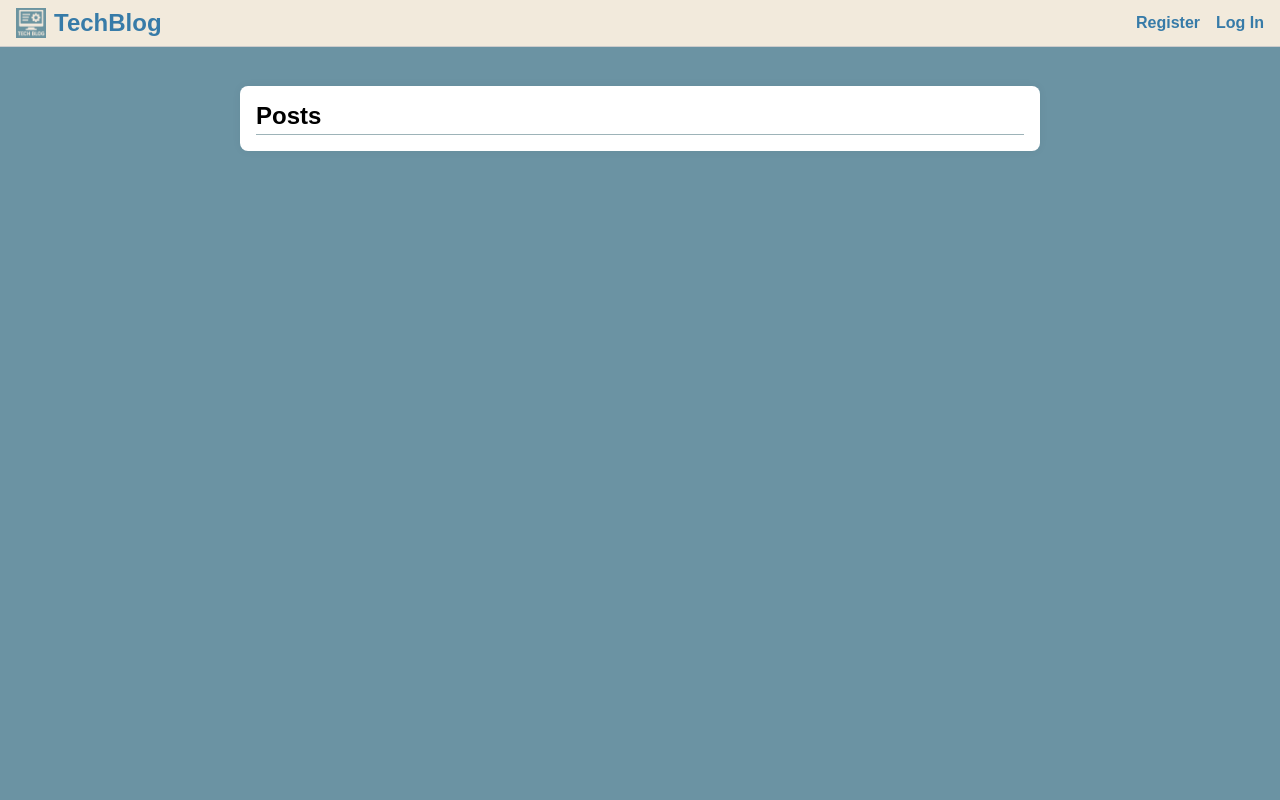
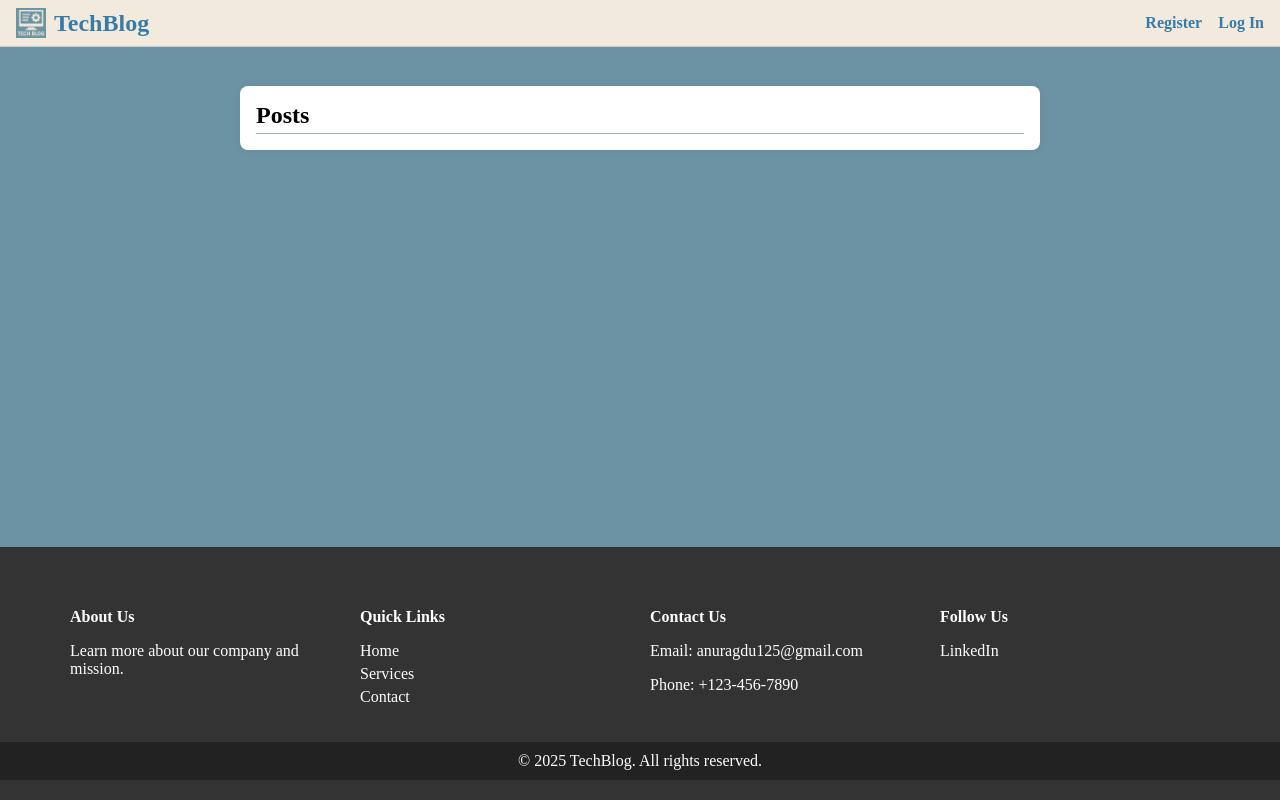
Before and after one commit to AnuragDubey14/TechBlog, a Flask app: page / in a window 1280 px wide. Run offline with Flask 3, Linux system fonts and the light colour scheme; data that the repository does not hold is empty.

Commit message:
added footer

```diff
--- a/blog/static/style.css
+++ b/blog/static/style.css
@@ -3,9 +3,16 @@
   box-sizing: border-box;
 }
 
-html {
-  font-family: sans-serif;
-  /* background: #6b93a3; */
+html, body {
+  height: 100%;
+  margin: 0;
+  padding: 0;
+  display: flex;
+  flex-direction: column;
+}
+
+main {
+  flex: 1; /* Pushes footer to bottom */
 }
 
 body {
@@ -127,3 +134,91 @@ nav ul a:hover {
 .content textarea { min-height: 12em; resize: vertical; }
 input.danger { color: #cc2f2e; }
 input[type=submit] { align-self: start; min-width: 10em; background-color:#6b93a3;}
+
+
+footer {
+    background-color: #333;
+    color: #fff;
+    padding: 20px 0;
+}
+
+.footer-container {
+    display: flex;
+    justify-content: space-around;
+    max-width: 1200px;
+    margin: 0 auto;
+    padding: 20px;
+}
+
+.footer-section {
+    flex: 1;
+    margin: 0 10px;
+}
+
+.footer-section h4 {
+    margin-bottom: 10px;
+}
+
+.footer-section ul {
+    list-style: none;
+    padding: 0;
+}
+
+.footer-section ul li {
+    margin-bottom: 5px;
+}
+
+.footer-section ul li a {
+    color: #fff;
+    text-decoration: none;
+}
+
+.footer-section ul li a:hover {
+    text-decoration: underline;
+}
+
+.footer-bottom {
+    text-align: center;
+    padding: 10px 0;
+    background-color: #222;
+}
+
+.footer-bottom p {
+    margin: 0;
+}
+
+.footer-section .social-links {
+    display: flex;
+    gap: 10px;
+}
+
+.footer-section .social-links li {
+    display: inline;
+}
+
+.footer-section .social-links li a {
+    color: #fff;
+    text-decoration: none;
+}
+
+.footer-section .social-links li a:hover {
+    text-decoration: underline;
+}
+
+
+/* Footer responsive */
+@media (max-width: 768px) {
+  .footer-container {
+    flex-direction: column;
+    text-align: center;
+    gap: 20px;
+  }
+
+  .footer-section {
+    margin: 10px 0;
+  }
+
+  .footer-section .social-links {
+    justify-content: center;
+  }
+}
--- a/blog/templates/base.html
+++ b/blog/templates/base.html
@@ -1,18 +1,23 @@
 <!-- base.html -->
-<!doctype html>
+<!DOCTYPE html>
 <html lang="en">
   <head>
-  <meta charset="UTF-8">
-  <!-- <title>{% block title %}TechBlog{% endblock %}</title> -->
+    <meta charset="UTF-8" />
     <title>TechBlog</title>
-  <link rel="stylesheet" href="{{ url_for('static', filename='style.css') }}">
-  <link rel="icon" href="{{ url_for('static', filename='favicon.ico') }}">
+    <link
+      rel="stylesheet"
+      href="{{ url_for('static', filename='style.css') }}"
+    />
+    <link rel="icon" href="{{ url_for('static', filename='favicon.ico') }}" />
   </head>
 
   <body>
     <nav class="navbar">
       <a class="navbar-brand" href="{{ url_for('blog.index') }}">
-      <img src="{{ url_for('static', filename='favicon.ico') }}" class="home_icon">
+        <img
+          src="{{ url_for('static', filename='favicon.ico') }}"
+          class="home_icon"
+        />
         TechBlog
       </a>
       <ul>
@@ -26,10 +31,9 @@
       </ul>
     </nav>
 
+    <main>
       <section class="content">
-    <header class="header">
-      {% block header %}{% endblock %}
-    </header>
+        <header class="header">{% block header %}{% endblock %}</header>
 
         {% for message in get_flashed_messages() %}
         <div class="flash">{{ message }}</div>
@@ -37,5 +41,43 @@
 
         {% block content %}{% endblock %}
       </section>
+    </main>
+
+    <footer>
+      <div class="footer-container">
+        <div class="footer-section">
+          <h4>About Us</h4>
+          <p>Learn more about our company and mission.</p>
+        </div>
+        <div class="footer-section">
+          <h4>Quick Links</h4>
+          <ul>
+            <li><a href="{{ url_for('blog.index') }}">Home</a></li>
+            <li><a href="#services">Services</a></li>
+            <li><a href="#contact">Contact</a></li>
+          </ul>
+        </div>
+        <div class="footer-section">
+          <h4>Contact Us</h4>
+          <p>Email: anuragdu125@gmail.com</p>
+          <p>Phone: +123-456-7890</p>
+        </div>
+        <div class="footer-section">
+          <h4>Follow Us</h4>
+          <ul class="social-links">
+            <li>
+              <a
+                href="https://www.linkedin.com/in/anuragdubey14/"
+                target="_blank"
+                >LinkedIn</a
+              >
+            </li>
+          </ul>
+        </div>
+      </div>
+      <div class="footer-bottom">
+        <p>© 2025 TechBlog. All rights reserved.</p>
+      </div>
+    </footer>
   </body>
 </html>
```
Lines whose indentation alone changed are shown as unchanged.
